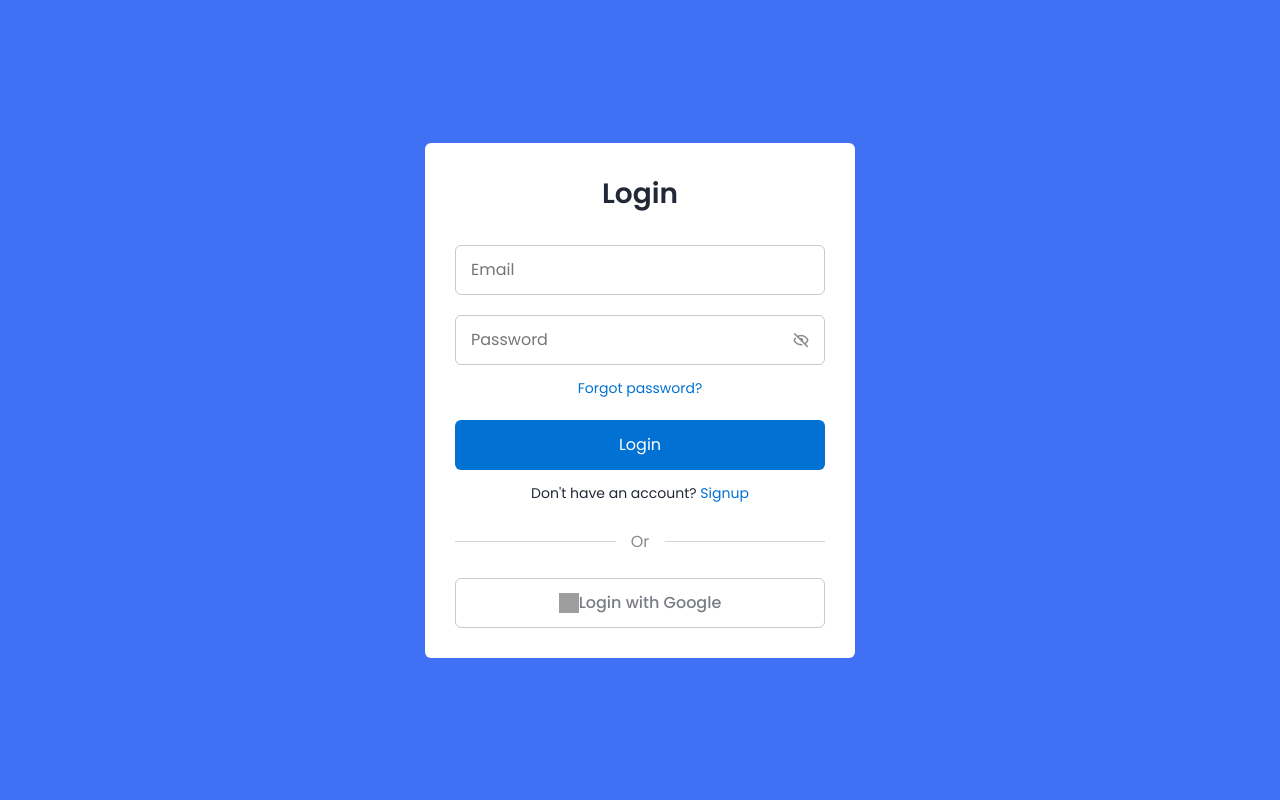
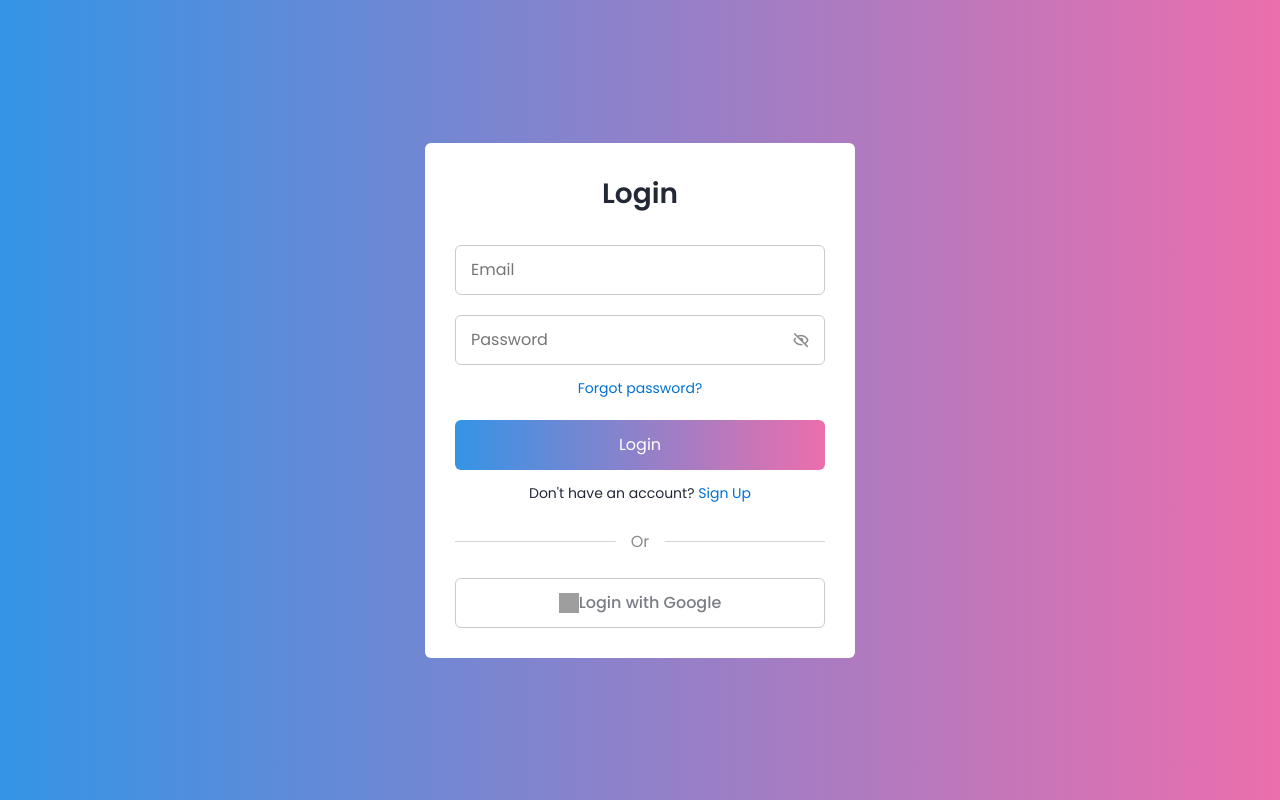
Before and after one commit to sinhariti/LearnAce, a PHP site: page /login.html in a window 1280 px wide. Run offline with PHP 8.4, Linux system fonts and the light colour scheme; grey boxes are pictures that could not be loaded.

Commit message:
css-change

```diff
--- a/login.css
+++ b/login.css
@@ -13,7 +13,8 @@
     display: flex;
     align-items: center;
     justify-content: center;
-    background-color: #4070f4;
+    background-color: #1c92d2;
+  background: linear-gradient(to right, #3494E6 , #EC6EAD);
     column-gap: 30px;
 }
 .form{
@@ -81,7 +82,8 @@ form{
 }
 .field button{
     color: #fff;
-    background-color: #0171d3;
+    background-color: #1c92d2;
+  background: linear-gradient(to right, #3494E6, #EC6EAD );
     transition: all 0.3s ease;
     cursor: pointer;
 }
--- a/login.html
+++ b/login.html
@@ -39,7 +39,7 @@
                     </form>
 
                     <div class="form-link">
-                        <span>Don't have an account? <a href="#" class="link signup-link">Signup</a></span>
+                        <span>Don't have an account? <a href="#" class="link signup-link">Sign Up</a></span>
                     </div>
                 </div>
 
@@ -58,7 +58,7 @@
 
             <div class="form signup" >
                 <div class="form-content">
-                    <header>Signup</header>
+                    <header>Sign Up</header>
                     <form action="#">
                         <div class="field input-field">
                             <input type="email" placeholder="Email" class="input">
@@ -74,7 +74,7 @@
                         </div>
 
                         <div class="field button-field">
-                            <button>Signup</button>
+                            <button>Sign Up</button>
                         </div>
                     </form>
 
--- a/script.js
+++ b/script.js
@@ -1,4 +1,4 @@
-//navigation bar
+//navigation bar code
 const menu = document.querySelector('#mobile-menu');
 const menuLinks = document.querySelector('.navbar_menu');
 
```
